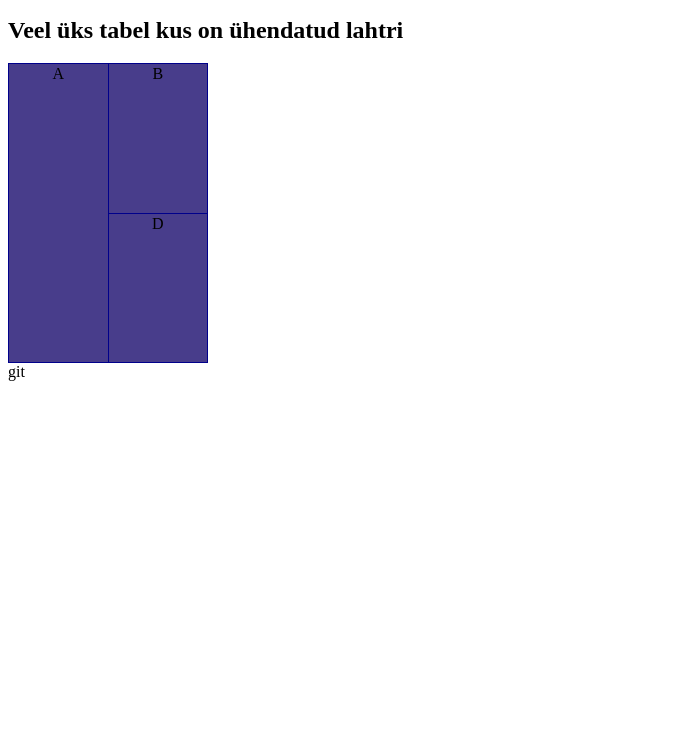
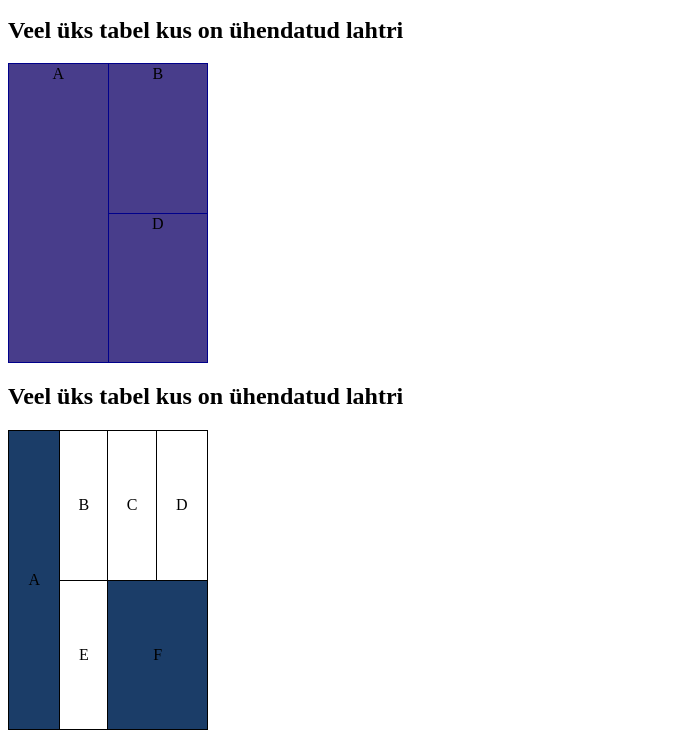
Before and after one commit to kkostyy/VeebirakendusedIKTpv25_1, a plain HTML site: page tood/tabelid.html in a window 1280 px wide. Shown: the part 497-1235 px from the top of the page, without its empty margins (0-695 px from the left). Before the commit the page ends 886 px from the top, so only its background shows below. Drawn offline with Linux system fonts and the light colour scheme.

Commit message:
Veel üks Keerulised tabelid on loodud

```diff
--- a/tood/tabelStyle.css
+++ b/tood/tabelStyle.css
@@ -19,6 +19,14 @@ table#keeruline2{
     text-valign: top;
     border-collapse: collapse;
 
+}table#keeruline3{
+    border: 1px solid darkblue;
+    width: 200px;
+    height: 300px;
+    text-align: center;
+    text-valign: top;
+    border-collapse: collapse;
+
 }
 table#keeruline2 td{
     vertical-align: top;
--- a/tood/tabelid.html
+++ b/tood/tabelid.html
@@ -38,7 +38,20 @@
         <td>D</td>
     </tr>
 </table>
-git
+<h2>Veel üks tabel kus on ühendatud lahtri</h2>
+<table id="keeruline3">
+    <tr>
+        <td rowspan="4" class="nimia">A</td>
+        <td>B</td>
+        <td>C</td>
+        <td>D</td>
+    </tr>
+    <tr>
+        <td>E</td>
+        <td colspan="2" class="nimia">F</td>
+    </tr>
+</table>
+
 
 
 </body>
```
